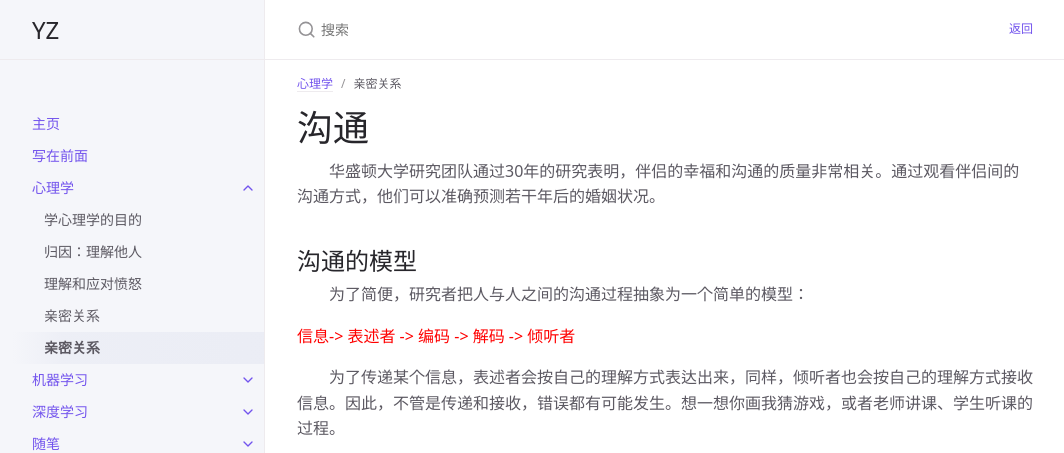
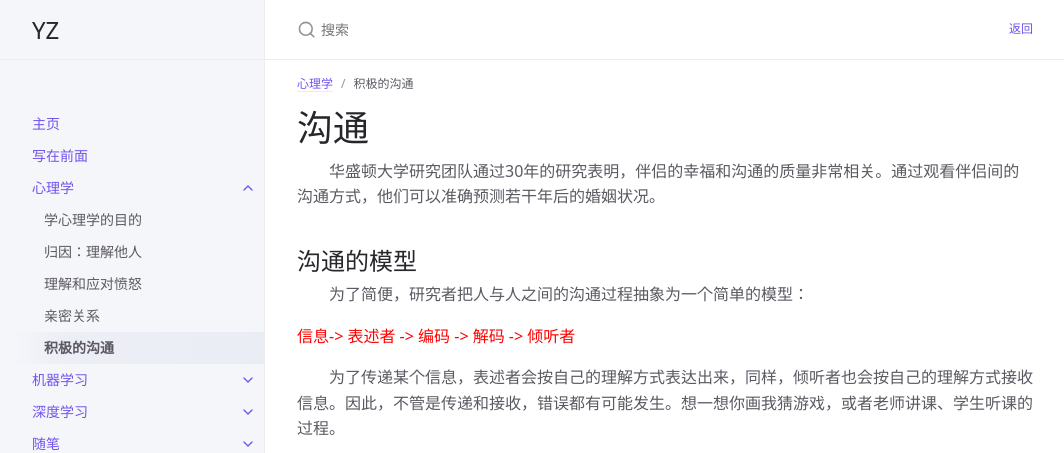
Before and after one commit to yz14/main, a Jekyll site: the page built from docs/psy/5.md, in a window 1280 px wide and 900 px high. Shown: the top 453 px of the window, without its empty margins (107-1171 px from the left). Built offline with Jekyll 4.4.1, drawn with Linux system fonts in a browser that asks for light colours.

Commit message:
Update 5.md

```diff
--- a/docs/psy/5.md
+++ b/docs/psy/5.md
@@ -1,6 +1,6 @@
 ---
 layout: default
-title: 亲密关系
+title: 积极的沟通
 parent: 心理学
 nav_order: 5
 ---
```
